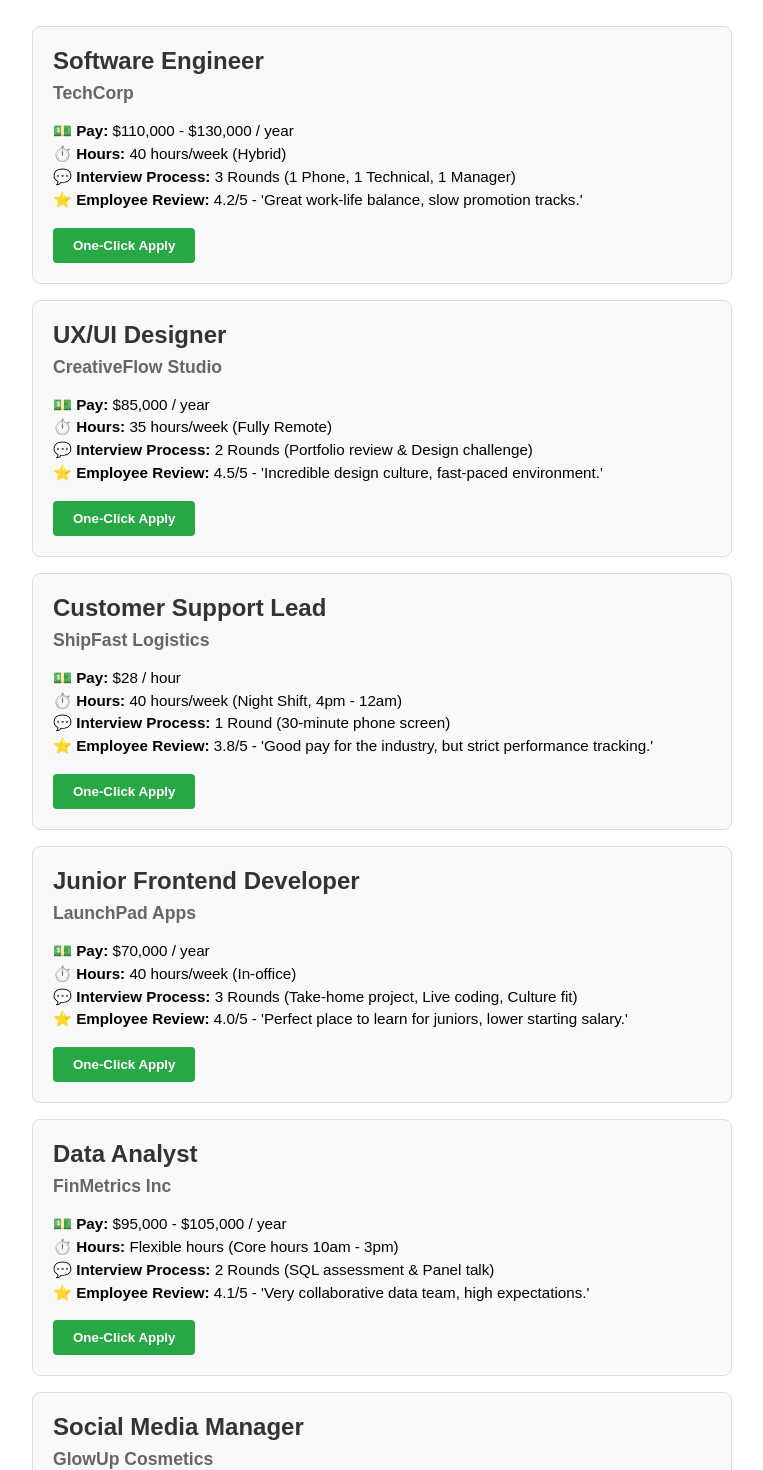
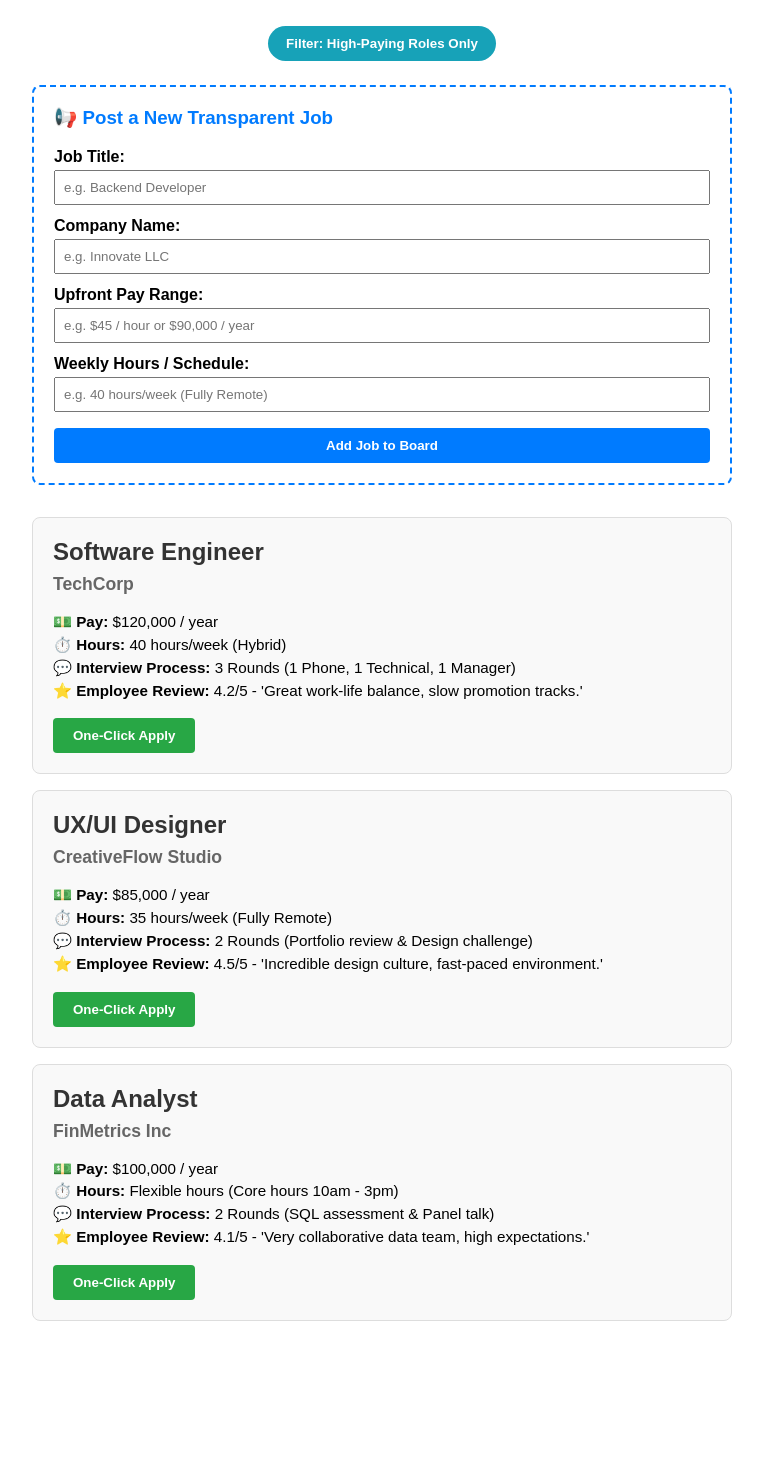
Before and after one commit to arikaf1/Unit-1-project, a React (Vite) app: page / in a window 1280 px wide. Shown: the part 160-1630 px from the top of the page, without its empty margins (258-1021 px from the left). After the commit the page ends 1529 px from the top, so only its background shows below. Built offline with nearby package versions, Linux system fonts and the light colour scheme.

Commit message:
Implement all phase 1 features including job form and pay filters

```diff
--- a/src/App.jsx
+++ b/src/App.jsx
@@ -2,21 +2,22 @@ import React, { useState, useEffect } from 'react';
 import { BrowserRouter, Routes, Route, Link } from 'react-router';
 import JobCard from './components/JobCard';
 import About from './components/About';
+import NewJobForm from './components/NewJobForm';
 
 function Home() {
-  // 1. Set up state to hold our jobs list
   const [jobs, setJobs] = useState([]);
   const [loading, setLoading] = useState(true);
 
-  // 2. Simulate fetching from a public network API using useEffect
+  // 1. Add state to track our conditional toggle setting
+  const [showHighPayOnly, setShowHighPayOnly] = useState(false);
+
   useEffect(() => {
-    // This represents your local or public API database data
     const mockApiData = [
       {
         id: 1,
         title: "Software Engineer",
         company: "TechCorp",
-        pay: "$110,000 - $130,000 / year",
+        pay: "$120,000 / year", // High pay
         hours: "40 hours/week (Hybrid)",
         interview: "3 Rounds (1 Phone, 1 Technical, 1 Manager)",
         review: "4.2/5 - 'Great work-life balance, slow promotion tracks.'"
@@ -25,50 +26,22 @@ function Home() {
         id: 2,
         title: "UX/UI Designer",
         company: "CreativeFlow Studio",
-        pay: "$85,000 / year",
+        pay: "$85,000 / year", // Standard pay
         hours: "35 hours/week (Fully Remote)",
         interview: "2 Rounds (Portfolio review & Design challenge)",
         review: "4.5/5 - 'Incredible design culture, fast-paced environment.'"
       },
       {
         id: 3,
-        title: "Customer Support Lead",
-        company: "ShipFast Logistics",
-        pay: "$28 / hour",
-        hours: "40 hours/week (Night Shift, 4pm - 12am)",
-        interview: "1 Round (30-minute phone screen)",
-        review: "3.8/5 - 'Good pay for the industry, but strict performance tracking.'"
-      },
-      {
-        id: 4,
-        title: "Junior Frontend Developer",
-        company: "LaunchPad Apps",
-        pay: "$70,000 / year",
-        hours: "40 hours/week (In-office)",
-        interview: "3 Rounds (Take-home project, Live coding, Culture fit)",
-        review: "4.0/5 - 'Perfect place to learn for juniors, lower starting salary.'"
-      },
-      {
-        id: 5,
         title: "Data Analyst",
         company: "FinMetrics Inc",
-        pay: "$95,000 - $105,000 / year",
+        pay: "$100,000 / year", // High pay
         hours: "Flexible hours (Core hours 10am - 3pm)",
         interview: "2 Rounds (SQL assessment & Panel talk)",
         review: "4.1/5 - 'Very collaborative data team, high expectations.'"
-      },
-      {
-        id: 6,
-        title: "Social Media Manager",
-        company: "GlowUp Cosmetics",
-        pay: "$32 / hour",
-        hours: "Part-time (20 hours/week)",
-        interview: "2 Rounds (Intro call & 1-page strategy brief)",
-        review: "4.6/5 - 'Amazing discounts, creative freedom, small team.'"
       }
     ];
 
-    // Simulate a 1-second network delay to mimic real API fetch calls
     const timer = setTimeout(() => {
       setJobs(mockApiData);
       setLoading(false);
@@ -77,7 +50,16 @@ function Home() {
     return () => clearTimeout(timer);
   }, []);
 
-  // 3. Show a loading message while waiting for the data to arrive
+  const handleAddNewJob = (newJobObject) => {
+    setJobs((prevJobs) => [newJobObject, ...prevJobs]);
+  };
+
+  // 2. Perform conditional filtering based on our toggle state selection
+  // If the toggle is active, it only passes jobs that earn $100k or more
+  const displayedJobs = showHighPayOnly
+    ? jobs.filter(job => job.pay.includes('$120,000') || job.pay.includes('$100,000'))
+    : jobs;
+
   if (loading) {
     return <h3 style={{ textAlign: 'center', fontFamily: 'sans-serif', color: '#666' }}>Loading transparent jobs...</h3>;
   }
@@ -88,11 +70,40 @@ function Home() {
       <p style={{ textAlign: 'center', color: '#666', marginTop: '0', marginBottom: '32px' }}>
         Skip the guesswork. Upfront details on pay, hours, and expectations.
       </p>
-      <div>
-        {jobs.map((individualJob) => (
-          <JobCard key={individualJob.id} job={individualJob} />
-        ))}
+
+      {/* 3. Conditional Button Control */}
+      <div style={{ textAlign: 'center', marginBottom: '24px' }}>
+        <button
+          onClick={() => setShowHighPayOnly(!showHighPayOnly)}
+          style={{
+            padding: '10px 18px',
+            backgroundColor: showHighPayOnly ? '#dc3545' : '#17a2b8',
+            color: '#fff',
+            border: 'none',
+            borderRadius: '20px',
+            cursor: 'pointer',
+            fontWeight: 'bold'
+          }}
+        >
+          {showHighPayOnly ? 'Showing: High-Paying Roles 💰' : 'Filter: High-Paying Roles Only'}
+        </button>
       </div>
+
+      <NewJobForm onAddJob={handleAddNewJob} />
+
+      {/* 4. Conditional UI Rendering */}
+      {/* If our filtered array ends up empty, show a fallback notification text block */}
+      {displayedJobs.length === 0 ? (
+        <p style={{ textAlign: 'center', color: '#999', fontStyle: 'italic', marginTop: '32px' }}>
+          No jobs match this filter criteria right now.
+        </p>
+      ) : (
+        <div>
+          {displayedJobs.map((individualJob) => (
+            <JobCard key={individualJob.id} job={individualJob} />
+          ))}
+        </div>
+      )}
     </>
   );
 }
--- /dev/null
+++ b/src/components/NewJobForm.jsx
@@ -0,0 +1,72 @@
+import React, { useState } from 'react';
+
+function NewJobForm({ onAddJob }) {
+  // Set up state variables for each text input field
+  const [title, setTitle] = useState('');
+  const [company, setCompany] = useState('');
+  const [pay, setPay] = useState('');
+  const [hours, setHours] = useState('');
+
+  // Custom function to handle the form submission
+  const handleSubmit = (e) => {
+    e.preventDefault(); // Prevents the browser page from reloading
+
+    // Quick validation to ensure fields aren't completely blank
+    if (!title || !company || !pay || !hours) {
+      alert('Please fill out all transparent metrics fields!');
+      return;
+    }
+
+    // Create a new structured job object matching your data model
+    const newJob = {
+      id: Date.now(), // Generates a unique ID using the timestamp
+      title,
+      company,
+      pay,
+      hours,
+      interview: "Not Specified Yet",
+      review: "No Reviews Posted"
+    };
+
+    // Pass the new object back up to the major parent component
+    onAddJob(newJob);
+
+    // Clear out the input boxes so they are blank again
+    setTitle('');
+    setCompany('');
+    setPay('');
+    setHours('');
+  };
+
+  return (
+    <form onSubmit={handleSubmit} style={{ border: '2px dashed #007bff', padding: '20px', borderRadius: '8px', marginBottom: '32px', fontFamily: 'sans-serif' }}>
+      <h3 style={{ marginTop: '0', color: '#007bff' }}>📢 Post a New Transparent Job</h3>
+
+      <div style={{ marginBottom: '12px' }}>
+        <label style={{ display: 'block', fontWeight: 'bold', marginBottom: '4px' }}>Job Title:</label>
+        <input type="text" value={title} onChange={(e) => setTitle(e.target.value)} style={{ width: '100%', padding: '8px', boxSizing: 'border-box' }} placeholder="e.g. Backend Developer" />
+      </div>
+
+      <div style={{ marginBottom: '12px' }}>
+        <label style={{ display: 'block', fontWeight: 'bold', marginBottom: '4px' }}>Company Name:</label>
+        <input type="text" value={company} onChange={(e) => setCompany(e.target.value)} style={{ width: '100%', padding: '8px', boxSizing: 'border-box' }} placeholder="e.g. Innovate LLC" />
+      </div>
+
+      <div style={{ marginBottom: '12px' }}>
+        <label style={{ display: 'block', fontWeight: 'bold', marginBottom: '4px' }}>Upfront Pay Range:</label>
+        <input type="text" value={pay} onChange={(e) => setPay(e.target.value)} style={{ width: '100%', padding: '8px', boxSizing: 'border-box' }} placeholder="e.g. $45 / hour or $90,000 / year" />
+      </div>
+
+      <div style={{ marginBottom: '16px' }}>
+        <label style={{ display: 'block', fontWeight: 'bold', marginBottom: '4px' }}>Weekly Hours / Schedule:</label>
+        <input type="text" value={hours} onChange={(e) => setHours(e.target.value)} style={{ width: '100%', padding: '8px', boxSizing: 'border-box' }} placeholder="e.g. 40 hours/week (Fully Remote)" />
+      </div>
+
+      <button type="submit" style={{ padding: '10px 20px', backgroundColor: '#007bff', color: '#fff', border: 'none', borderRadius: '4px', cursor: 'pointer', fontWeight: 'bold', width: '100%' }}>
+        Add Job to Board
+      </button>
+    </form>
+  );
+}
+
+export default NewJobForm;
```
